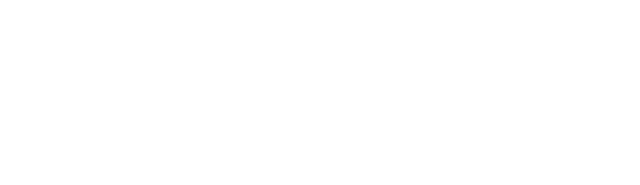
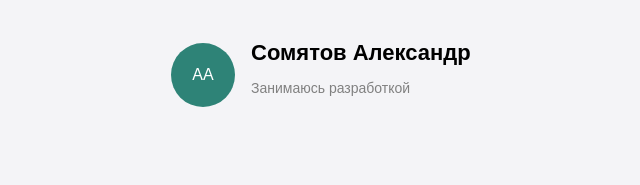
Before and after one commit to Commondore/vr-2-26-first, a plain HTML site: page index.html in a window 1280 px wide. Shown: the whole page, without its empty margins (279-919 px from the left). Drawn offline with Linux system fonts and the light colour scheme.

Commit message:
Добавил профиль

```diff
--- a/css/style.css
+++ b/css/style.css
@@ -13,3 +13,31 @@ body {
   margin: 0 auto;
   padding: 40px 20px;
 }
+
+.profile {
+  display: flex;
+  align-items: center;
+  gap: 16px;
+  margin-bottom: 32px;
+}
+
+.avatar {
+  width: 64px;
+  height: 64px;
+  border-radius: 50%;
+  background-color: #2e8377;
+  color: #fff;
+  display: flex;
+  justify-content: center;
+  align-items: center;
+  flex-shrink: 0;
+}
+
+.profile-name {
+  margin: 0;
+  font-size: 22px;
+}
+.profile-bio {
+  font-size: 14px;
+  color: gray;
+}
--- a/index.html
+++ b/index.html
@@ -5,11 +5,19 @@
   <meta charset="UTF-8">
   <meta name="viewport" content="width=device-width, initial-scale=1.0">
   <title>Document</title>
+  <link rel="stylesheet" href="css/style.css">
 </head>
 
 <body>
   <div class="page">
+    <header class="profile">
+      <div class="avatar">AA</div>
 
+      <div>
+        <h1 class="profile-name">Сомятов Александр</h1>
+        <p class="profile-bio">Занимаюсь разработкой</p>
+      </div>
+    </header>
   </div>
 </body>
 
```
